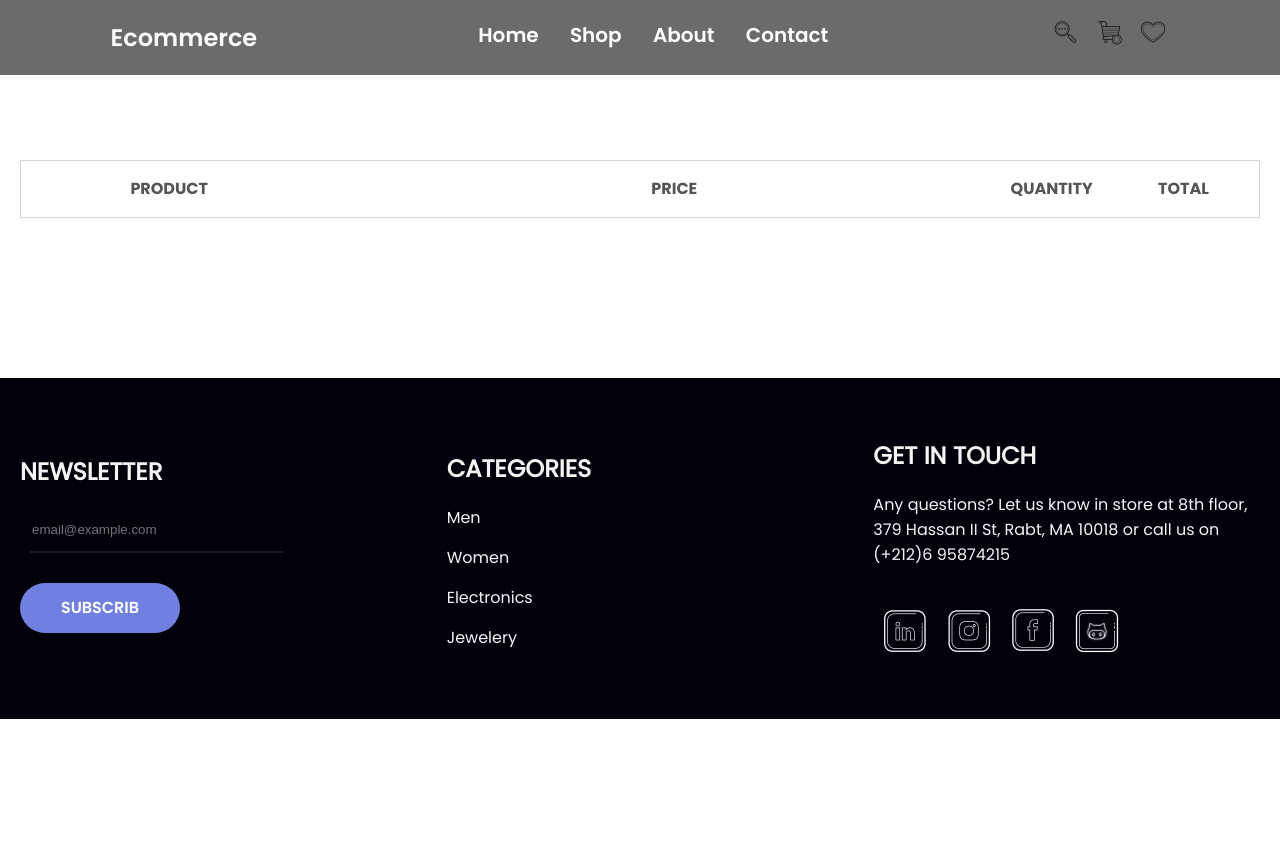
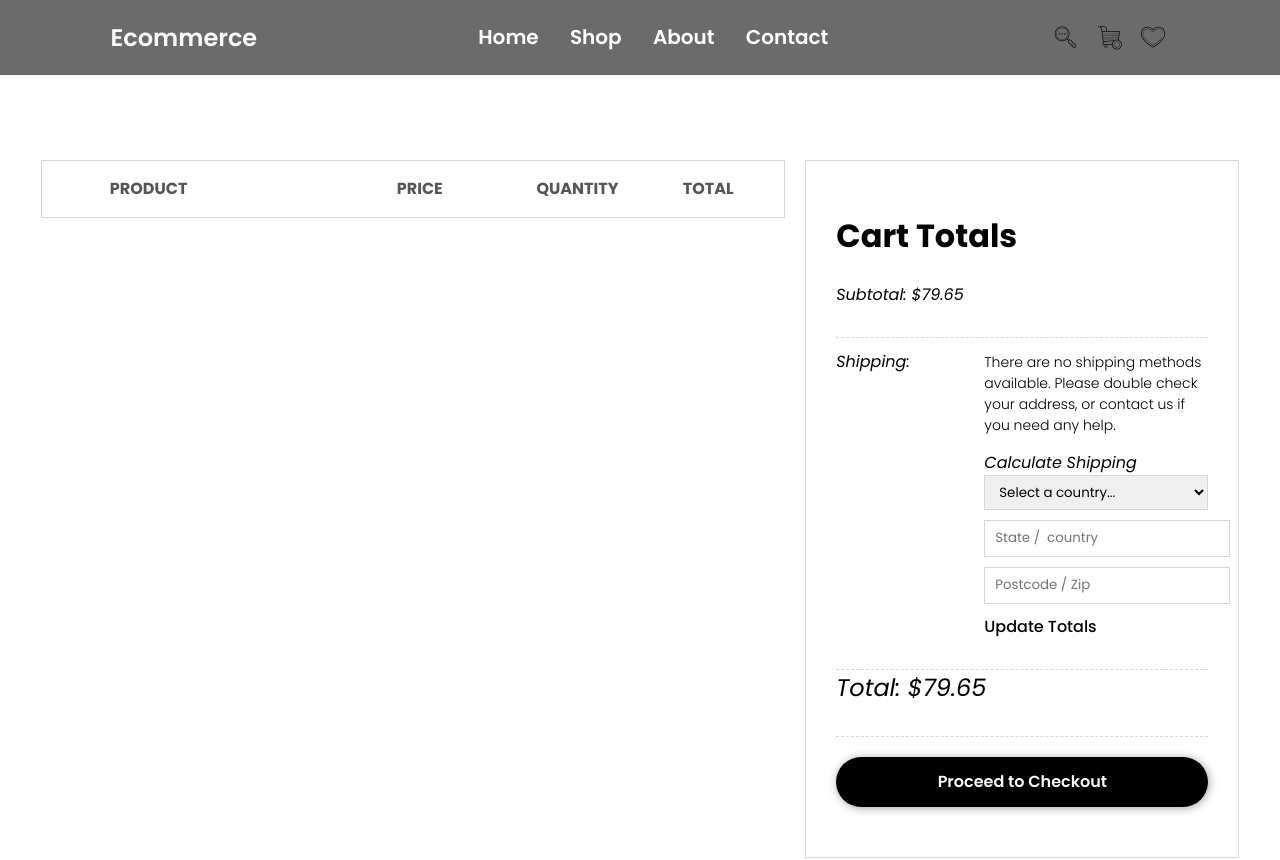
Before and after one commit to meggouriIsmail/myEcomme, a React (Create React App) app: page /cart in a window 1280 px wide. Shown: the top 860 px of the page. Before the commit the page ends 800 px from the top, so only its background shows below. Built offline with nearby package versions, Linux system fonts and the light colour scheme.

Commit message:
add checkout component and some styling

```diff
--- a/src/App.css
+++ b/src/App.css
@@ -49,6 +49,24 @@
   src: url('fonts/Poppins-SemiBold.ttf') format('truetype');
 }
 
+.poppins-regular {
+  font-family: Poppins-Regular;
+}
+.poppins-medium {
+  font-family: Poppins-Medium;
+}
+.poppins-light {
+  font-family: Poppins-Light;
+}
+.poppins-italic {
+  font-family: Poppins-Italic;
+}
+.poppins-semibold {
+  font-family: Poppins-SemiBold;
+}
+.poppins-bold {
+  font-family: Poppins-Bold;
+}
 
 /*---------------------------------------------*/
 
@@ -80,7 +98,7 @@ li, a {
   color: #fffefe;
   display: flex;
   justify-content: space-around;
-  align-items: flex-start;
+  align-items: center;
   z-index: 100;
   transition: .5s ease-in-out;
 }
@@ -140,7 +158,8 @@ li, a {
 .h-btn-shop,
 .prod-btn-shop,
 .f-btn-contact,
-.prod-btn-more {
+.prod-btn-more,
+.btn-checkout {
   color: #fff;
   font-family: Poppins-SemiBold;
   font-size: 16px;
@@ -361,26 +380,27 @@ input::-webkit-inner-spin-button {
 /* Firefox */
 input[type=number] {
   -moz-appearance: textfield;
+  background: #e9e9e9;
 }
 .plusmin {
+  display: flex;
+  justify-content: center;
   padding: 0;
   margin: 10px auto;
-  text-align: center;
-  width: 100%;
 }
 .plusmin-btns, .plusmin-input {
-  height: 50px;
-  width: 50px;
+  height: 42px;
+  width: 52px;
   border: solid 1px #bbb8b8;
   padding: 0;
   background: #fff;
   text-align: center;
-  font-size: 30px;
+  font-size: 20px;
   color: #3a3a3a;
   cursor: pointer;
 }
 .plusmin-btns {
-  border: solid 1px #bbb8b8;
+  height: 44px;
 }
 /* FOOTER footer */
 
@@ -496,8 +516,70 @@ footer {
 }
 /* CART cart */
 
+.row {
+  display: flex;
+  justify-content: space-evenly;
+  margin: 10em 20px;
+}
+
+.Checkout {
+  padding: 30px;
+  border: solid 1px #d9d9d9;
+  width: 30%;
+}
+.btn-checkout {
+  width: 100%;
+  color: #fafafa;
+  background: #000;
+}
+.btn-checkout:hover {
+  color: #000;
+  background: #f9fffe;
+}
+.w-35 {
+  width: 34.5%;
+}
+.w-65 {
+  width: 65.5%;
+}
+.w-100 {
+  width: 100%;
+}
+.f-size-14 {
+  font-size: 14px;
+}
+.f-size-32 {
+  font-size: 32px;
+}
+.f-size-24 {
+  font-size: 24px;
+}
+.m-btn {
+  margin: 20px auto;
+}
+.br-b {
+  border-bottom: dashed 1px #d9d9d9;
+}
+.m-b-30 {
+  margin-bottom: 30px;
+}
+.p-b-30 {
+  padding-bottom: 30px;
+}
+.d-flex {
+  display: flex;
+  align-items: baseline;
+  gap: 30px;
+}
+.shipping-info {
+  height: 35px;
+  padding: 0 10px;
+  border: solid 1px #d6d6d6;
+  border-radius: 0;
+  margin-bottom: 10px;
+}
 .Cart {
-  margin: 10em 20px;
+  width: 60%;
 }
 
 .wrap-table-shopping-cart {
@@ -573,7 +655,6 @@ img {
 
 .table-shopping-cart .column-4 {
   width: 230px;
-  text-align: right;
 }
 
 .table-shopping-cart .column-5 {
@@ -641,6 +722,20 @@ img {
   transform: translateX(0) !important;
 }
 
+@media screen and (max-width:1020px) {
+  .row {
+    flex-wrap: wrap;
+    gap: 50px;
+  }
+  .Checkout {
+    align-self: center;
+    width: 80%;
+  }
+
+  .Cart {
+    width: 100%;
+  }
+}
 @media screen and (max-width:850px) {
   .menu-sm {
     display: block;
--- a/src/components/Cart.js
+++ b/src/components/Cart.js
@@ -1,4 +1,5 @@
 import React, { useState, useEffect } from 'react';
+import CheckOut from './CheckOut';
 
 const Cart = () => {
     const [cartProds, setCart] = useState(
@@ -33,6 +34,7 @@ const Cart = () => {
     }
 
     return (
+        <div className="row">
             <div className="Cart">
                 <div className="wrap-table-shopping-cart">
                     <table className="table-shopping-cart">
@@ -71,6 +73,8 @@ const Cart = () => {
                     </table>
                 </div>
             </div>
+            <CheckOut />
+        </div>
     );
 }
 
--- /dev/null
+++ b/src/components/CheckOut.js
@@ -0,0 +1,63 @@
+const CheckOut = () => {
+    return (
+        <div className="Checkout">
+            <h1 className="poppins-bold">
+                Cart Totals
+            </h1>
+            <div className="br-b p-b-30">
+                <div>
+                    <span className="poppins-italic">
+                        Subtotal: $79.65
+                    </span>
+                </div>
+            </div>
+            <div className="br-b d-flex p-b-30">
+                <div className="w-35">
+                    <span className="poppins-italic">
+                        Shipping:
+                    </span>
+                </div>
+                <div className="w-65">
+                    <p className="poppins-light f-size-14">
+                        There are no shipping methods available. Please double check your address, or contact us if you need any help.
+                    </p>
+                    <div>
+                        <span className="poppins-italic">
+                            Calculate Shipping
+                        </span>
+                        <div>
+                            <select name="time" tabIndex="-1" aria-hidden="true" className="w-100 shipping-info poppins-regular">
+                                <option>Select a country...</option>
+                                <option>Morocco</option>
+                                <option>USA</option>
+                            </select>
+                        </div>
+                        <div>
+                            <input type="text" name="state" placeholder="State /  country" className="w-100 shipping-info poppins-regular" />
+                        </div>
+                        <div>
+                            <input type="text" name="postcode" placeholder="Postcode / Zip" className="w-100 shipping-info poppins-regular" />
+                        </div>
+                        <div>
+                            <div className="poppins-medium">
+                                Update Totals
+                            </div>
+                        </div>
+                    </div>
+                </div>
+            </div>
+            <div className="br-b p-b-30">
+                <span className="poppins-italic f-size-24">
+                    Total: $79.65
+                </span>
+            </div>
+            <div className="m-btn">
+                <button type="submit" className="btn-checkout">
+                    Proceed to Checkout
+                </button>
+            </div>
+        </div >
+    );
+}
+
+export default CheckOut;
```
Lines whose indentation alone changed are shown as unchanged.
